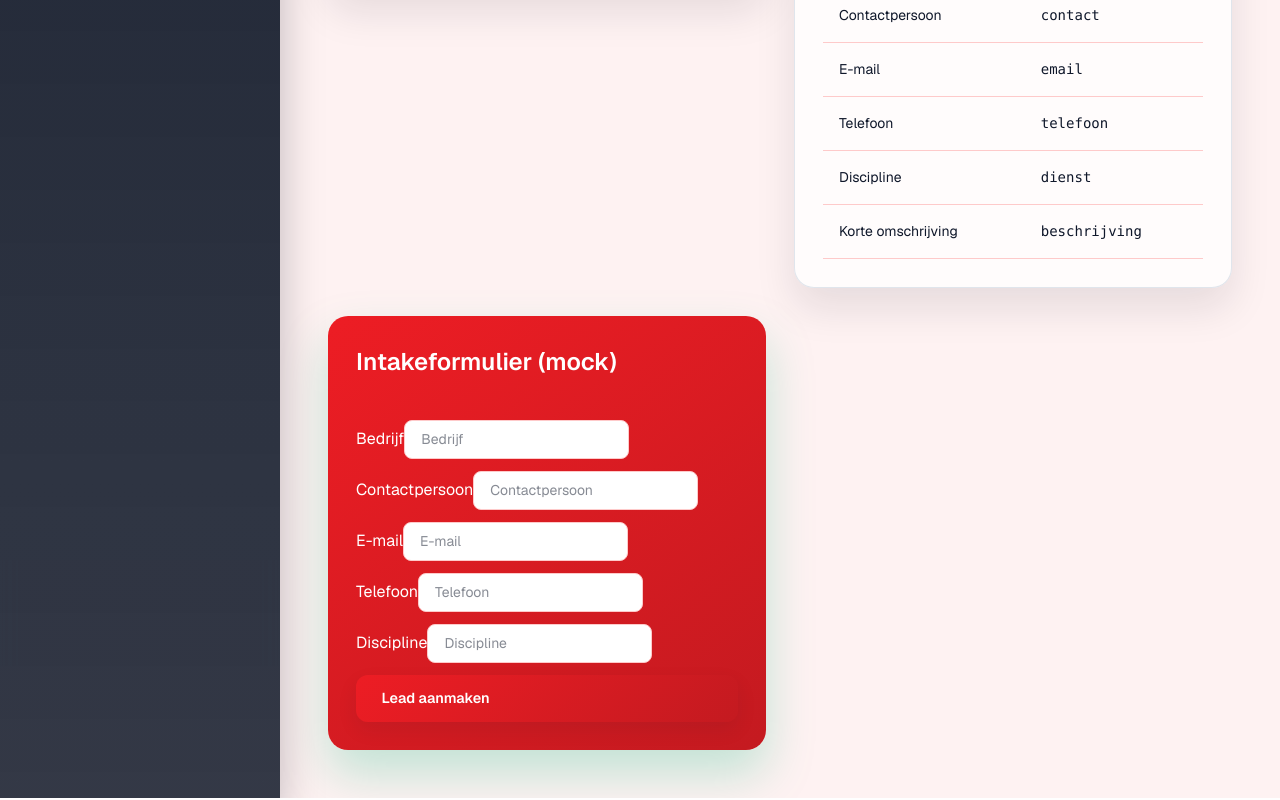
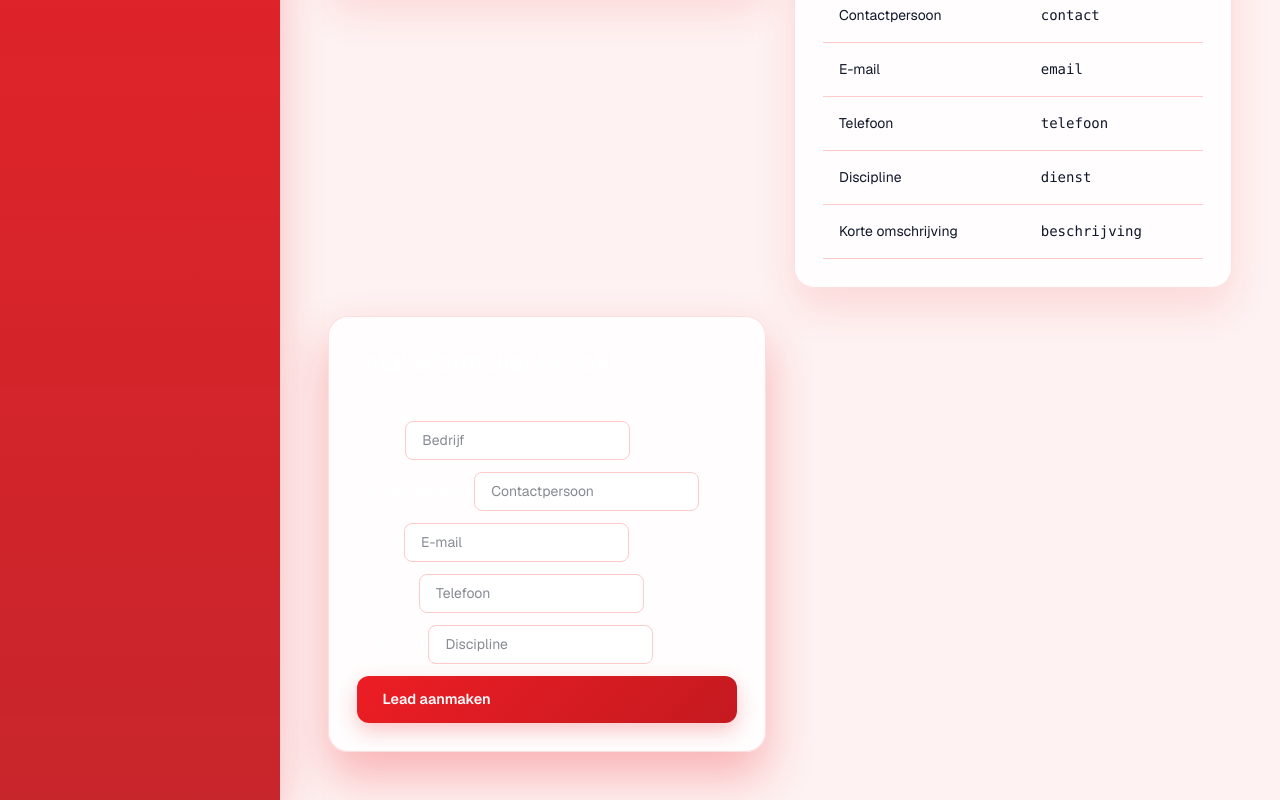
Before and after one commit to media2net-app/mihaelafitness, a Next.js app in the folder demo/demo-dashboard/: page /clients/rimato/leads/lead-intake in a window 1280 px wide. Shown: the part 524-1324 px from the top of the page. Built offline with nearby package versions, Linux system fonts and the light colour scheme.

Commit message:
Rimato Design 2.0: glass cards, gradient background, modern buttons (Rimato-only)

```diff
--- a/demo/demo-dashboard/src/app/globals.css
+++ b/demo/demo-dashboard/src/app/globals.css
@@ -33,10 +33,7 @@
 body {
   margin: 0;
   min-height: 100vh;
-  background:
-    radial-gradient(1200px 600px at 10% -10%, rgba(59, 130, 246, 0.12), transparent 40%),
-    radial-gradient(1000px 500px at 110% 10%, rgba(34, 197, 94, 0.08), transparent 40%),
-    linear-gradient(180deg, #f8fbff 0%, #eff4fb 30%, #edf2f7 100%);
+  background: var(--background);
   color: var(--foreground);
   font-family: var(--font-geist-sans), system-ui, -apple-system, BlinkMacSystemFont,
     "Segoe UI", sans-serif;
@@ -109,10 +106,8 @@
   flex-direction: column;
   gap: 2rem;
   padding: 2.5rem 2rem;
-  background: linear-gradient(180deg, rgba(16, 24, 40, 0.95), rgba(16, 24, 40, 0.85));
-  backdrop-filter: saturate(140%) blur(8px);
+  background: var(--client-sidebar-bg);
   color: var(--client-sidebar-text);
-  box-shadow: 0 20px 40px rgba(2, 6, 23, 0.25);
 }
 
 .client-sidebar__branding {
@@ -230,11 +225,10 @@
   gap: 1rem;
   padding: 1.75rem;
   border-radius: 1.25rem;
-  background: rgba(255, 255, 255, 0.75);
-  backdrop-filter: blur(10px);
+  background: var(--client-card-bg);
   color: var(--client-card-text);
-  box-shadow: 0 20px 40px rgba(15, 23, 42, 0.10);
-  border: 1px solid rgba(203, 213, 225, 0.6);
+  box-shadow: 0 12px 32px rgba(15, 23, 42, 0.08);
+  border: 1px solid var(--client-border);
   min-height: fit-content;
   align-self: start;
 }
@@ -284,7 +278,6 @@
   background: linear-gradient(145deg, var(--client-brand), var(--client-accent));
   color: #ffffff;
   border: none;
-  box-shadow: 0 24px 48px rgba(16, 185, 129, 0.25);
 }
 
 .dashboard-card--primary .dashboard-highlights li::before {
@@ -1169,27 +1162,27 @@
 }
 
 .btn {
-  padding: 0.8rem 1.6rem;
-  border-radius: 0.75rem;
+  padding: 0.75rem 1.5rem;
+  border-radius: 0.5rem;
   border: none;
-  font-size: 0.9rem;
+  font-size: 0.875rem;
   font-weight: 600;
   cursor: pointer;
-  transition: all 0.25s ease;
+  transition: all 0.2s ease;
   display: inline-flex;
   align-items: center;
   gap: 0.5rem;
-  box-shadow: 0 8px 20px rgba(15, 23, 42, 0.08);
 }
 
 .btn--primary {
-  background: linear-gradient(135deg, var(--client-brand), var(--client-accent));
+  background: var(--client-brand);
   color: #ffffff;
 }
 
 .btn--primary:hover {
-  transform: translateY(-2px);
-  box-shadow: 0 12px 30px rgba(59, 130, 246, 0.25);
+  background: var(--client-accent);
+  transform: translateY(-1px);
+  box-shadow: 0 4px 12px rgba(0, 0, 0, 0.15);
 }
 
 .btn--secondary {
@@ -1199,7 +1192,7 @@
 }
 
 .btn--secondary:hover {
-  background: rgba(203, 213, 225, 0.45);
+  background: var(--client-border);
 }
 
 .page-stats {
--- a/demo/demo-dashboard/src/clients/rimato/theme.css
+++ b/demo/demo-dashboard/src/clients/rimato/theme.css
@@ -37,3 +37,50 @@
   max-width: 100%;
   filter: brightness(0) invert(1);
 }
+
+/* Rimato Design 2.0 - Modern Glass & Gradient Effects */
+[data-client="rimato"] .client-shell {
+  background:
+    radial-gradient(1200px 600px at 10% -10%, rgba(237, 29, 36, 0.12), transparent 40%),
+    radial-gradient(1000px 500px at 110% 10%, rgba(196, 26, 32, 0.08), transparent 40%),
+    linear-gradient(180deg, #fef2f2 0%, #fee2e2 30%, #fecaca 100%);
+}
+
+[data-client="rimato"] .client-sidebar {
+  background: linear-gradient(180deg, rgba(237, 29, 36, 0.98), rgba(196, 26, 32, 0.95));
+  backdrop-filter: saturate(140%) blur(8px);
+  box-shadow: 0 20px 40px rgba(237, 29, 36, 0.25);
+}
+
+[data-client="rimato"] .dashboard-card {
+  background: rgba(255, 255, 255, 0.85);
+  backdrop-filter: blur(12px);
+  box-shadow: 0 20px 40px rgba(237, 29, 36, 0.12);
+  border: 1px solid rgba(254, 202, 202, 0.6);
+}
+
+[data-client="rimato"] .dashboard-card--primary {
+  box-shadow: 0 24px 48px rgba(237, 29, 36, 0.3);
+}
+
+[data-client="rimato"] .btn {
+  padding: 0.8rem 1.6rem;
+  border-radius: 0.75rem;
+  font-size: 0.9rem;
+  transition: all 0.25s ease;
+  box-shadow: 0 8px 20px rgba(237, 29, 36, 0.15);
+}
+
+[data-client="rimato"] .btn--primary {
+  background: linear-gradient(135deg, #ED1D24, #c41a20);
+  box-shadow: 0 8px 20px rgba(237, 29, 36, 0.25);
+}
+
+[data-client="rimato"] .btn--primary:hover {
+  transform: translateY(-2px);
+  box-shadow: 0 12px 30px rgba(237, 29, 36, 0.35);
+}
+
+[data-client="rimato"] .btn--secondary:hover {
+  background: rgba(254, 202, 202, 0.5);
+}
```
